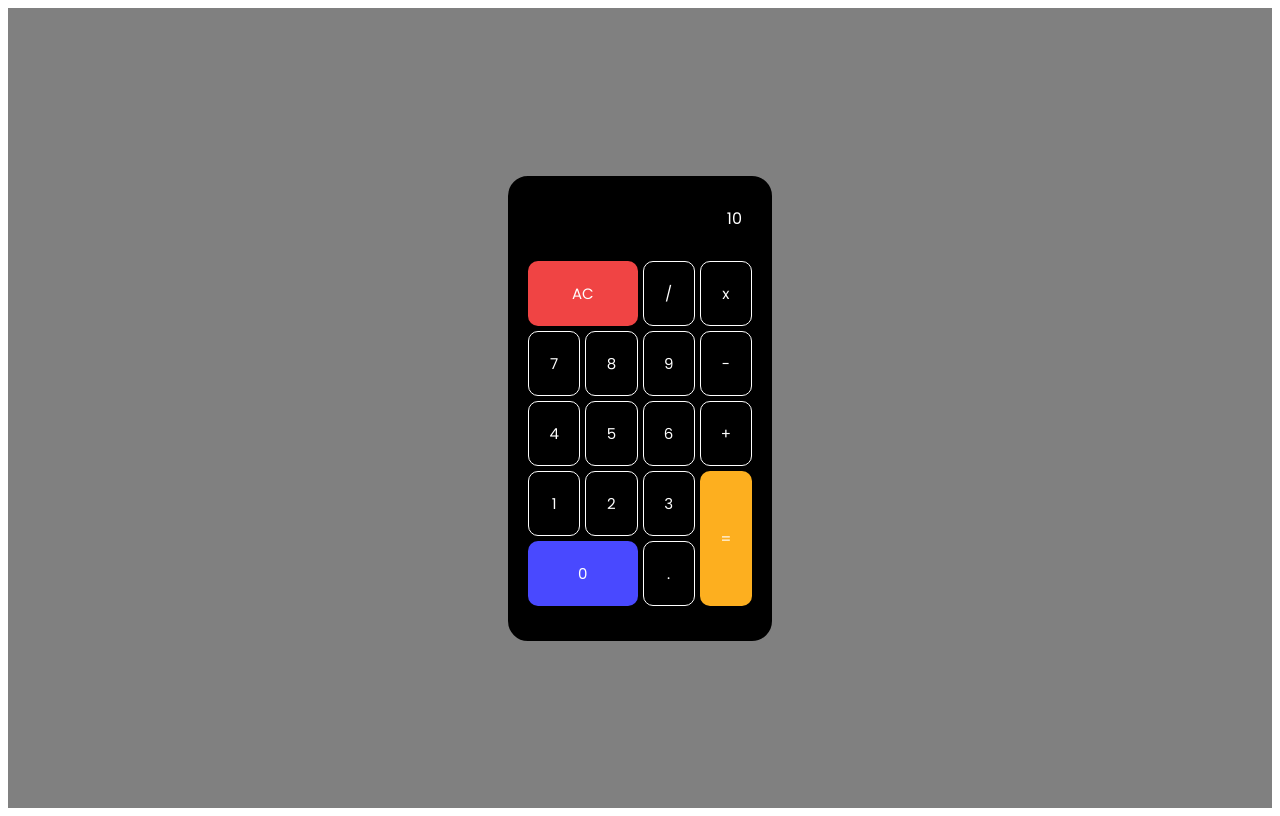
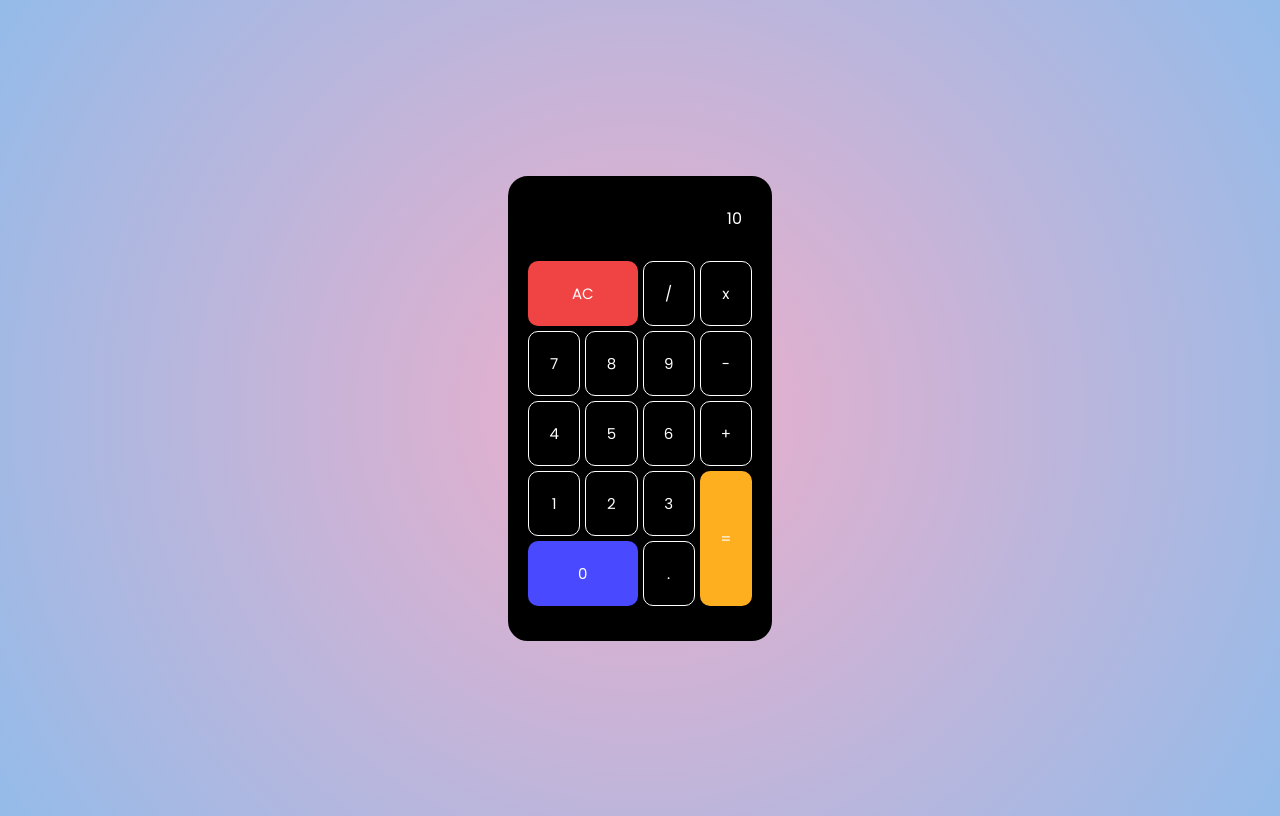
Before and after one commit to Yuukidiv/Javascript-Calculator-React, a plain HTML site: page index.html in a window 1280 px wide. Drawn offline with nearby package versions, Linux system fonts and the light colour scheme.

Commit message:
Animation and bg-color

```diff
--- a/style.css
+++ b/style.css
@@ -1,14 +1,19 @@
 @import url('https://fonts.googleapis.com/css2?family=Poppins&display=swap');
 * {
     font-family: 'Poppins', sans-serif;
+
 }
 
+body {
+    background: rgb(238,174,202);
+    background: radial-gradient(circle, rgba(238,174,202,1) 0%, rgba(148,187,233,1) 100%);
+}
 .container {
     height: 100vh;
     display: flex;
     align-items: center;
     justify-content: center;
-    background-color: gray;
+
 }
 .calculator {
     height: 445px;
@@ -65,9 +70,10 @@ button {
     color: white;
     background-color: black;
     border-radius: 10px;
-
+    transition: 0.1s ;
 }
 
 button:hover {
+    transition: 0.2s;
     background-color: rgb(255, 185, 56);
 }
```
